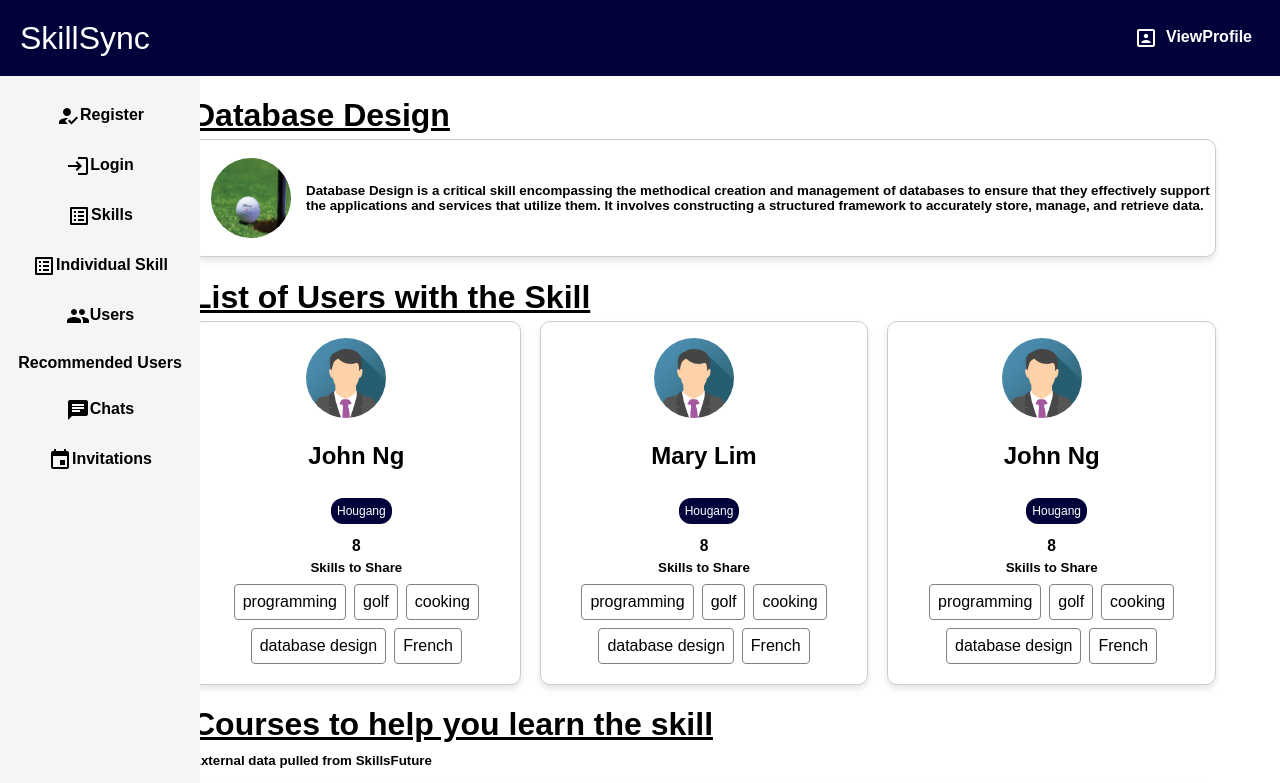
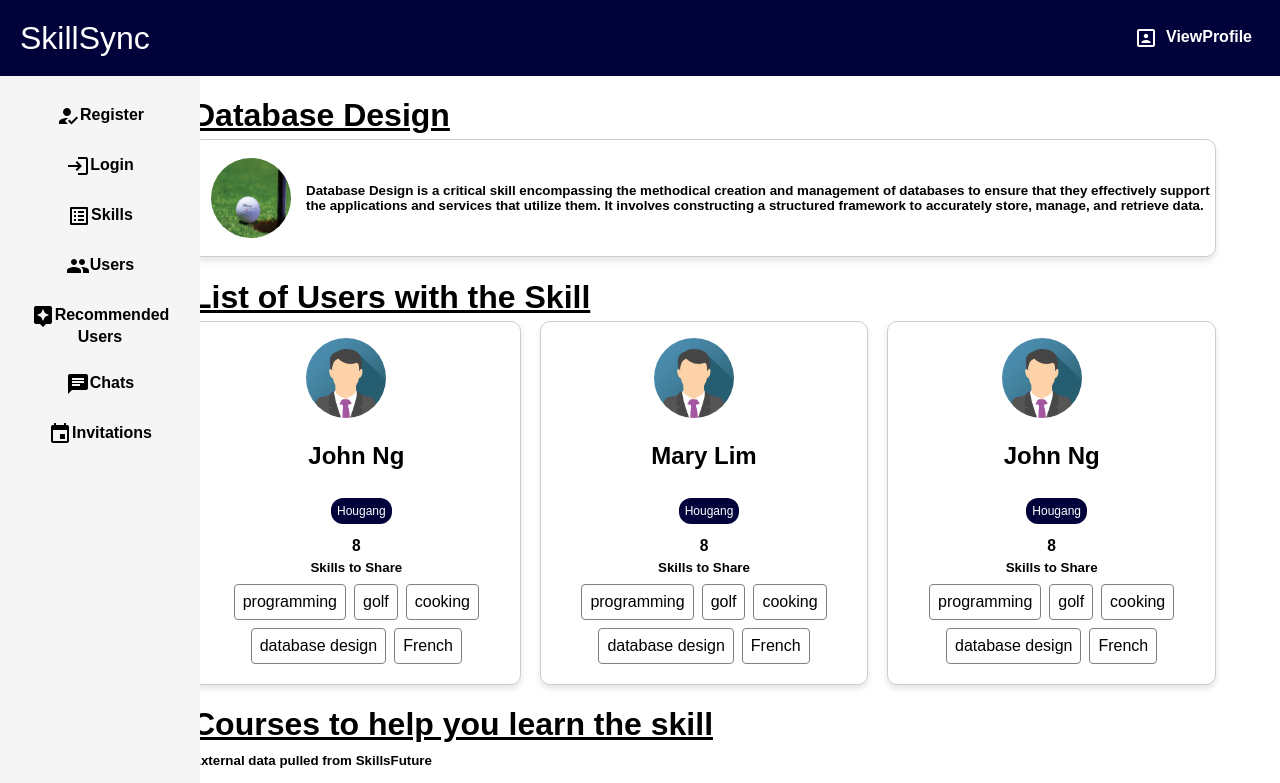
Before and after one commit to wdhzw/Skillsync, a React (Create React App) app in the folder skillsync/: page /SkillDetails in a window 1280 px wide. Shown: the top 783 px of the page. Built offline with nearby package versions, Linux system fonts and the light colour scheme.

Commit message:
Linked skills and users to individual page, standardise hover effect

```diff
--- a/skillsync/src/SideNav.js
+++ b/skillsync/src/SideNav.js
@@ -7,6 +7,7 @@ import ListAltIcon from '@mui/icons-material/ListAlt';
 import PeopleIcon from '@mui/icons-material/People';
 import ChatIcon from '@mui/icons-material/Chat';
 import InsertInvitationIcon from '@mui/icons-material/InsertInvitation';
+import AssistantIcon from '@mui/icons-material/Assistant';
 
 const SideNav = () => {
     return (
@@ -22,13 +23,13 @@ const SideNav = () => {
           <Link to="/SkillList" className="nav-link">
             <ListAltIcon className="icon"/>
             Skills</Link>
-          <Link to="/SkillDetails" className="nav-link">
-            <ListAltIcon className="icon"/>
-            Individual Skill</Link>
+
           <Link to="/UserList" className="nav-link">
             <PeopleIcon className="icon"/>
             Users</Link>
-          <Link to="/RecUserList" className="nav-link">Recommended Users</Link>
+          <Link to="/RecUserList" className="nav-link">
+            <AssistantIcon className="icon"/>
+            Recommended Users</Link>
           <Link to="/Chats" className="nav-link">
             <ChatIcon className="icon"/>
             Chats</Link>
--- a/skillsync/src/components/CourseItem.css
+++ b/skillsync/src/components/CourseItem.css
@@ -11,8 +11,7 @@
 }
 
 .course-grid-item:hover {
-  transform: scale(1.02);
-  box-shadow: 0px 6px 12px rgba(0, 0, 0, 0.2);
+  background-color: #f0f0f0;
   cursor: pointer;
 
 }
--- a/skillsync/src/components/SkillItem.js
+++ b/skillsync/src/components/SkillItem.js
@@ -1,13 +1,19 @@
 import React from 'react';
 import './SkillItem.css';
+import { Link } from 'react-router-dom';
 
 function SkillItem({ skill }) {
     return (
+      <div>
+      <Link to="/SkillDetails">
+
       <div className="skill-item">
-        <img src={skill.picture}/>
-        <h2>{skill.name}</h2>
+          <img src={skill.picture}/>
+          <h2>{skill.name}</h2>
+
       </div>
-
+      </Link>
+      </div>
     );
   }
 
--- a/skillsync/src/components/UserItem.css
+++ b/skillsync/src/components/UserItem.css
@@ -29,3 +29,10 @@
     text-decoration: underline;
     margin-bottom: 5px;
     }
+
+
+    a:hover, a:visited, a:link, a:active
+    {
+        text-decoration: none;
+        color:black;
+    }
--- a/skillsync/src/components/UserItem.js
+++ b/skillsync/src/components/UserItem.js
@@ -1,8 +1,13 @@
 import React from 'react';
 import './UserItem.css';
+import { Link } from 'react-router-dom';
 
 function UserItem({ user }) {
     return (
+
+      <div>
+      <Link to="/ViewProfile">
+
       <div className="user-item">
         <img src={user.picture} width="100" height="50"/>
         <h2>{user.name}</h2>
@@ -16,6 +21,10 @@ function UserItem({ user }) {
             </div>
           ))}
         </div>
+
+
+      </div>
+      </Link>
       </div>
     );
   }
--- a/skillsync/src/pages/RecUserList.js
+++ b/skillsync/src/pages/RecUserList.js
@@ -36,6 +36,7 @@ export default function RecUserList() {
             {
               users.map(function(user) {
                 return (
+
                   <div className="user-grid-item">
                     <UserItem user={user} />
                   </div>
--- a/skillsync/src/pages/SkillDetails.css
+++ b/skillsync/src/pages/SkillDetails.css
@@ -24,9 +24,8 @@
   }
 
   .user-grid-item:hover {
-  transform: scale(1.02);
-  box-shadow: 0px 6px 12px rgba(0, 0, 0, 0.2);
-  cursor: pointer;
+    background-color: #f0f0f0;
+    cursor: pointer;
 
   }
 
--- a/skillsync/src/pages/SkillList.css
+++ b/skillsync/src/pages/SkillList.css
@@ -85,6 +85,12 @@ button:hover, .edit-modal button:hover, .user-grid-item button.edit:hover {
   background-color: darkblue;
 }
 
+.skill-grid-item:hover {
+  background-color: #f0f0f0;
+  cursor: pointer;
+}
+
+
 .skill-grid-item button {
   background-color: rgb(2, 2, 58);
   color: #fff;
```
